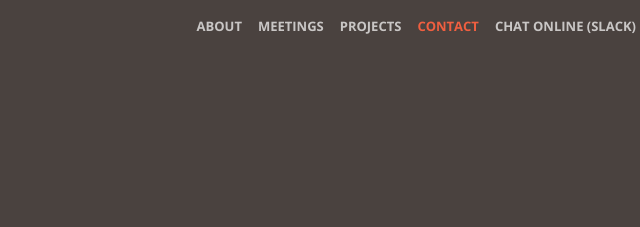
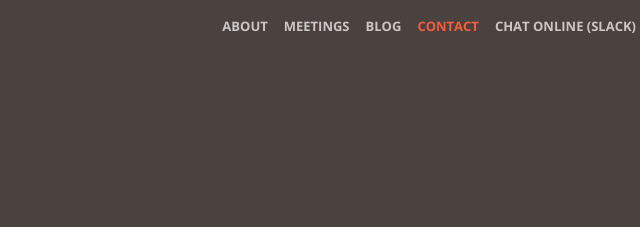
Before and after one commit to CodeFTW/website, a website with bundled scripts: page index-en.html in a window 1280 px wide. Shown: the top 227 px of the page, 519-1159 px from the left. Built offline with nearby package versions, Linux system fonts and the light colour scheme.

Commit message:
adding blog to menu

```diff
--- a/index-en.html
+++ b/index-en.html
@@ -75,7 +75,7 @@
                         <a class="nav-link" href="#meetings">Meetings</a>
                     </li>
                     <li class="nav-item">
-                        <a class="nav-link" href="#projects">Projects</a>
+                        <a class="nav-link" href="https://medium.com/codeftw">Blog</a>
                     </li>
                     <li class="nav-item">
                         <a class="nav-link" href="#contact">Contact</a>
```
Also changed, not shown: index.html (+1 -1 lines).
